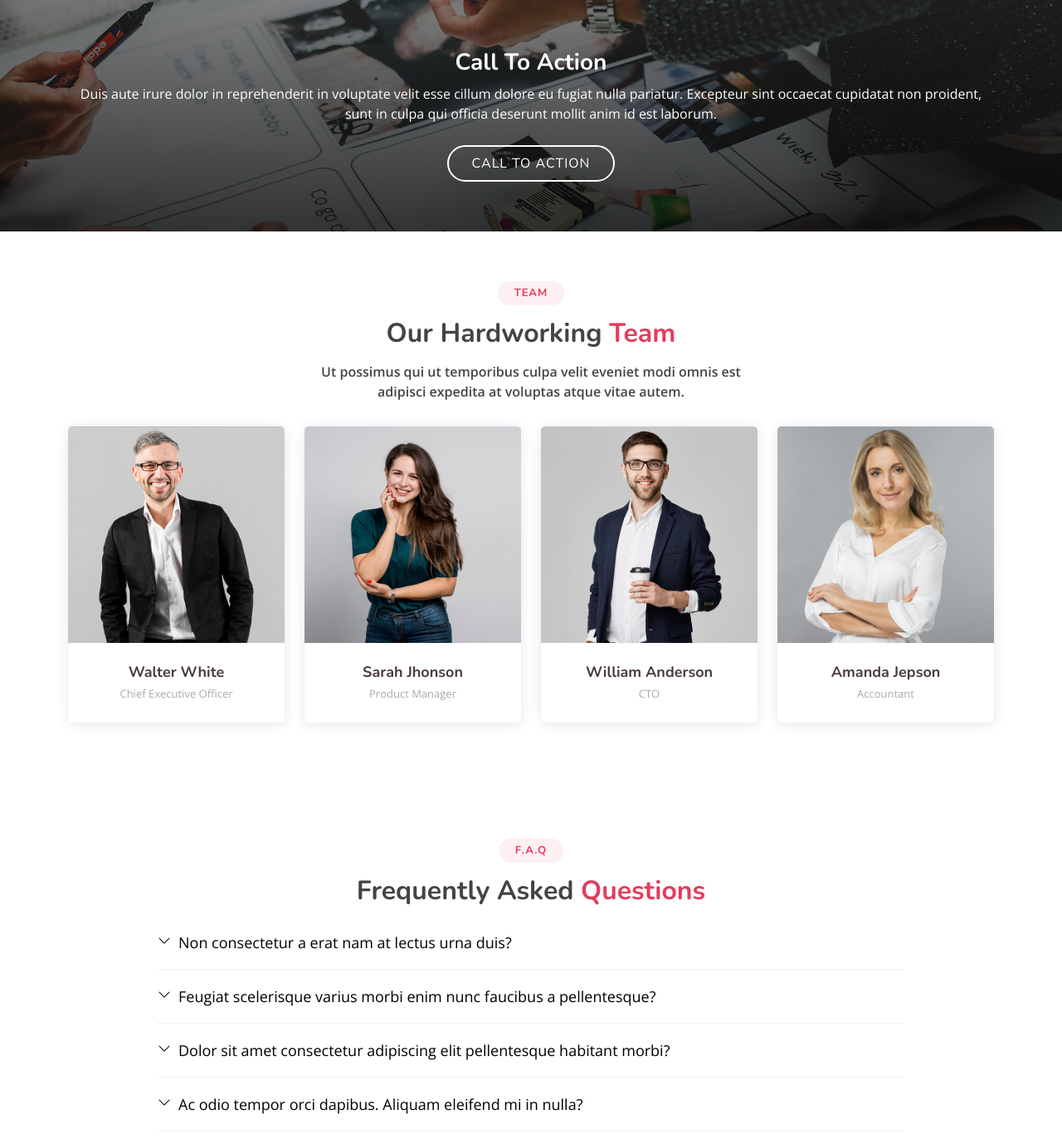
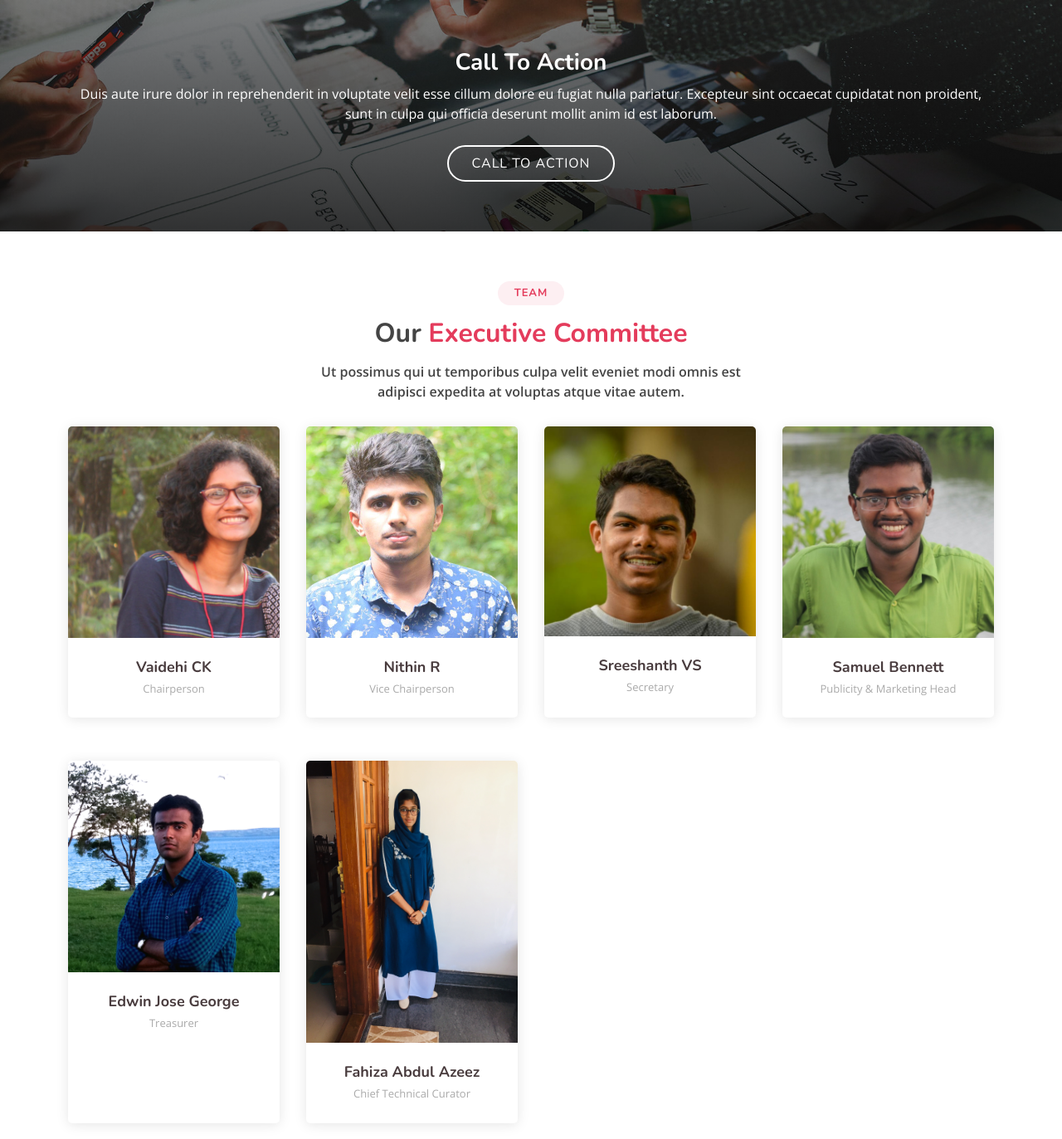
Before and after one commit to arshaddanish/iste-gcek-website, a PHP site: page / in a window 1280 px wide. Shown: the part 3588-4961 px from the top of the page at 83% size. Run offline with PHP 8.4, Linux system fonts and the light colour scheme.

Commit message:
update execom

```diff
--- a/assets/css/style.css
+++ b/assets/css/style.css
@@ -559,6 +559,15 @@
 .team {
   background: #fff;
   padding: 60px 0;
+}
+
+.team .members {
+  display: -ms-grid;
+  display: grid;
+  -ms-grid-columns: (1fr)[4];
+      grid-template-columns: repeat(4, 1fr);
+  justify-items: center;
+  gap: 2rem;
 }
 
 .team .member {
--- a/assets/sass/_team.scss
+++ b/assets/sass/_team.scss
@@ -1,6 +1,13 @@
 .team {
   background: #fff;
   padding: 60px 0;
+
+  .members {
+    display: grid;
+    grid-template-columns: repeat(4, 1fr);
+    justify-items: center;
+    gap: 2rem;
+  }
 
   .member {
     margin-bottom: 20px;
--- a/index.html
+++ b/index.html
@@ -407,90 +407,99 @@
     <!-- ======= Team Section ======= -->
     <section id="team" class="team">
       <div class="container">
-
         <div class="section-title">
           <h2>Team</h2>
-          <h3>Our Hardworking <span>Team</span></h3>
+          <h3>Our <span>Executive Committee</span></h3>
           <p>Ut possimus qui ut temporibus culpa velit eveniet modi omnis est adipisci expedita at voluptas atque vitae
             autem.</p>
         </div>
 
-        <div class="row">
-
-          <div class="col-lg-3 col-md-6 d-flex align-items-stretch">
+        <div class="members">
           <div class="member">
             <div class="member-img">
-                <img src="assets/img/team/team-1.jpg" class="img-fluid" alt="">
+              <img src="assets/img/team/vaidehi.jpg" class="img-fluid" alt="">
               <div class="social">
-                  <a href=""><i class="bi bi-twitter"></i></a>
-                  <a href=""><i class="bi bi-facebook"></i></a>
                 <a href=""><i class="bi bi-instagram"></i></a>
                 <a href=""><i class="bi bi-linkedin"></i></a>
               </div>
             </div>
             <div class="member-info">
-                <h4>Walter White</h4>
-                <span>Chief Executive Officer</span>
-              </div>
+              <h4>Vaidehi CK</h4>
+              <span>Chairperson</span>
             </div>
           </div>
 
-          <div class="col-lg-3 col-md-6 d-flex align-items-stretch">
           <div class="member">
             <div class="member-img">
-                <img src="assets/img/team/team-2.jpg" class="img-fluid" alt="">
+              <img src="assets/img/team/nithin.jpg" class="img-fluid" alt="">
               <div class="social">
-                  <a href=""><i class="bi bi-twitter"></i></a>
-                  <a href=""><i class="bi bi-facebook"></i></a>
                 <a href=""><i class="bi bi-instagram"></i></a>
                 <a href=""><i class="bi bi-linkedin"></i></a>
               </div>
             </div>
             <div class="member-info">
-                <h4>Sarah Jhonson</h4>
-                <span>Product Manager</span>
-              </div>
+              <h4>Nithin R</h4>
+              <span>Vice Chairperson</span>
             </div>
           </div>
 
-          <div class="col-lg-3 col-md-6 d-flex align-items-stretch">
           <div class="member">
             <div class="member-img">
-                <img src="assets/img/team/team-3.jpg" class="img-fluid" alt="">
+              <img src="assets/img/team/sreeshanth.jpg" class="img-fluid" alt="">
               <div class="social">
-                  <a href=""><i class="bi bi-twitter"></i></a>
-                  <a href=""><i class="bi bi-facebook"></i></a>
                 <a href=""><i class="bi bi-instagram"></i></a>
                 <a href=""><i class="bi bi-linkedin"></i></a>
               </div>
             </div>
             <div class="member-info">
-                <h4>William Anderson</h4>
-                <span>CTO</span>
-              </div>
+              <h4>Sreeshanth VS</h4>
+              <span>Secretary</span>
             </div>
           </div>
 
-          <div class="col-lg-3 col-md-6 d-flex align-items-stretch">
           <div class="member">
             <div class="member-img">
-                <img src="assets/img/team/team-4.jpg" class="img-fluid" alt="">
+              <img src="assets/img/team/samuel.jpg" class="img-fluid" alt="">
               <div class="social">
-                  <a href=""><i class="bi bi-twitter"></i></a>
-                  <a href=""><i class="bi bi-facebook"></i></a>
                 <a href=""><i class="bi bi-instagram"></i></a>
                 <a href=""><i class="bi bi-linkedin"></i></a>
               </div>
             </div>
             <div class="member-info">
-                <h4>Amanda Jepson</h4>
-                <span>Accountant</span>
+              <h4>Samuel Bennett</h4>
+              <span>Publicity & Marketing Head</span>
             </div>
+          </div>
+
+          <div class="member">
+            <div class="member-img">
+              <img src="assets/img/team/edwin.jpg" class="img-fluid" alt="">
+              <div class="social">
+                <a href=""><i class="bi bi-instagram"></i></a>
+                <a href=""><i class="bi bi-linkedin"></i></a>
+              </div>
+            </div>
+            <div class="member-info">
+              <h4>Edwin Jose George</h4>
+              <span>Treasurer</span>
+            </div>
+          </div>
+
+          <div class="member">
+            <div class="member-img">
+              <img src="assets/img/team/fahiza.jpg" class="img-fluid" alt="">
+              <div class="social">
+                <a href=""><i class="bi bi-instagram"></i></a>
+                <a href=""><i class="bi bi-linkedin"></i></a>
+              </div>
+            </div>
+            <div class="member-info">
+              <h4>Fahiza Abdul Azeez</h4>
+              <span>Chief Technical Curator</span>
             </div>
           </div>
 
         </div>
-
       </div>
     </section><!-- End Team Section -->
 
```
Also changed, not shown: assets/img/team/edwin.jpg (added), assets/img/team/fahiza.jpg (added), assets/img/team/nithin.jpg (added), assets/img/team/samuel.jpg (added), assets/img/team/sreeshanth.jpg (added), assets/img/team/vaidehi.jpg (added). Lines whose indentation alone changed are shown as unchanged.
